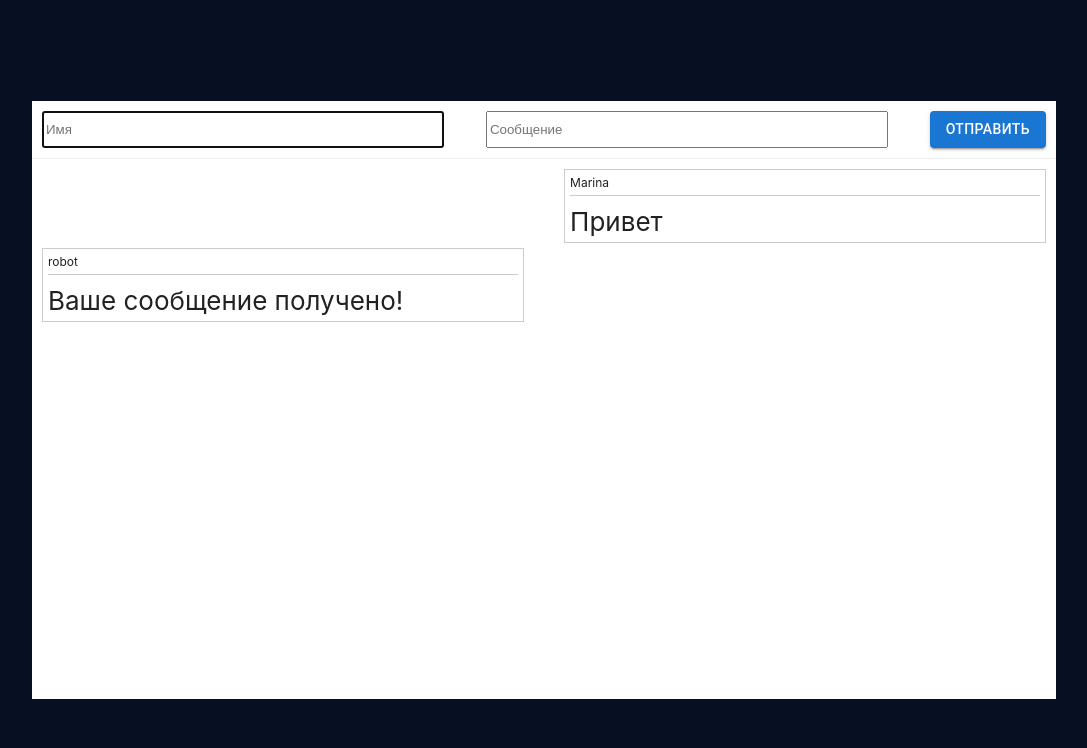
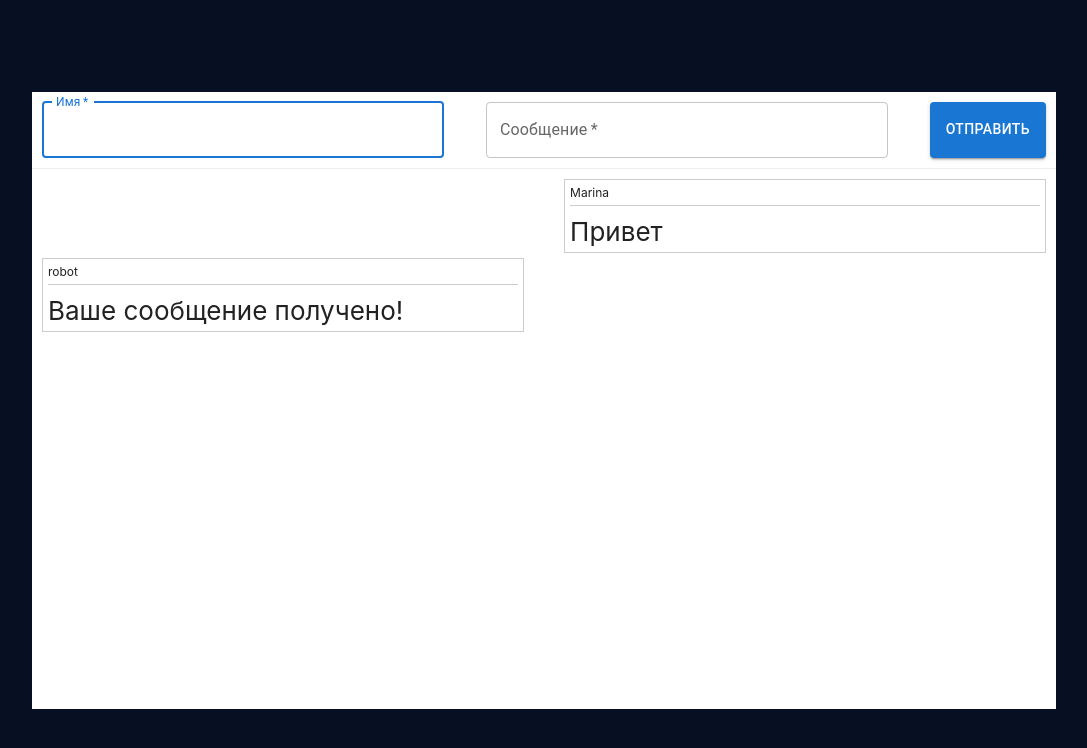
Before and after one commit to mavdoshina/project_react, a React (Create React App) app: page / in a window 1280 px wide. Shown: the top 748 px of the page, without its empty margins (96-1183 px from the left). Built offline with nearby package versions, Linux system fonts and the light colour scheme.

Commit message:
правки по форме

```diff
--- a/src/Form.js
+++ b/src/Form.js
@@ -1,6 +1,7 @@
-// import { useCallback } from 'react';
+// import { useEffect } from 'react';
 import Button from '@mui/material/Button';
 // import Input from '@mui/material/Input';
+import TextField from '@mui/material/TextField';
 function Form({data, setData, setMessage, inputRef}) {
     const {text, author} = data
 
@@ -19,42 +20,41 @@ function Form({data, setData, setMessage, inputRef}) {
 
     return (
         <form onSubmit={submitForm} className="form-message">
-            {/* <TextField
-
+            <TextField
+            inputRef={inputRef}
             className="inpt"
             required
             id="outlined-required"
             label="Имя"
-            defaultValue={author}
+            value={author}
             onChange = {(e) => {
                 setData(prevstate => ({...prevstate, author: e.target.value}))
             }}
-            /> */}
-            {/* <TextField
+            />
+            <TextField
             className="inpt"
             required
             id="outlined-required"
             label="Сообщение"
-            defaultValue={text}
+            value={text}
             onChange = {(e) => {
                 setData(prevstate => ({...prevstate, text: e.target.value}))
             }}
-            /> */}
-            <input ref={inputRef} placeholder="Имя" className="inpt" value={author} onChange = {(e) => {
+            />
+            {/* <input ref={inputRef} placeholder="Имя" className="inpt" value={author} onChange = {(e) => {
                 setData(prevstate => ({...prevstate, author: e.target.value}))
-            }}/>
+            }}/> */}
             {/* <Input
-            autoFocus
-            // ref={inputRef}
+            inputRef={inputRef}
             variant="outlined"
             placeholder="Имя"
             value={author}
             onChange = {(e) => {
                 setData(prevstate => ({...prevstate, author: e.target.value}))
             }}/> */}
-            <input placeholder="Сообщение" className="inpt" value={text} onChange = {(e) => {
+            {/* <input placeholder="Сообщение" className="inpt" value={text} onChange = {(e) => {
                 setData(prevstate => ({...prevstate, text: e.target.value}))
-            }}/>
+            }}/> */}
             {/* <button type="submit" className="btn">Отправить</button> */}
             <Button type="submit" variant="contained">Отправить</Button>
         </form>
```
